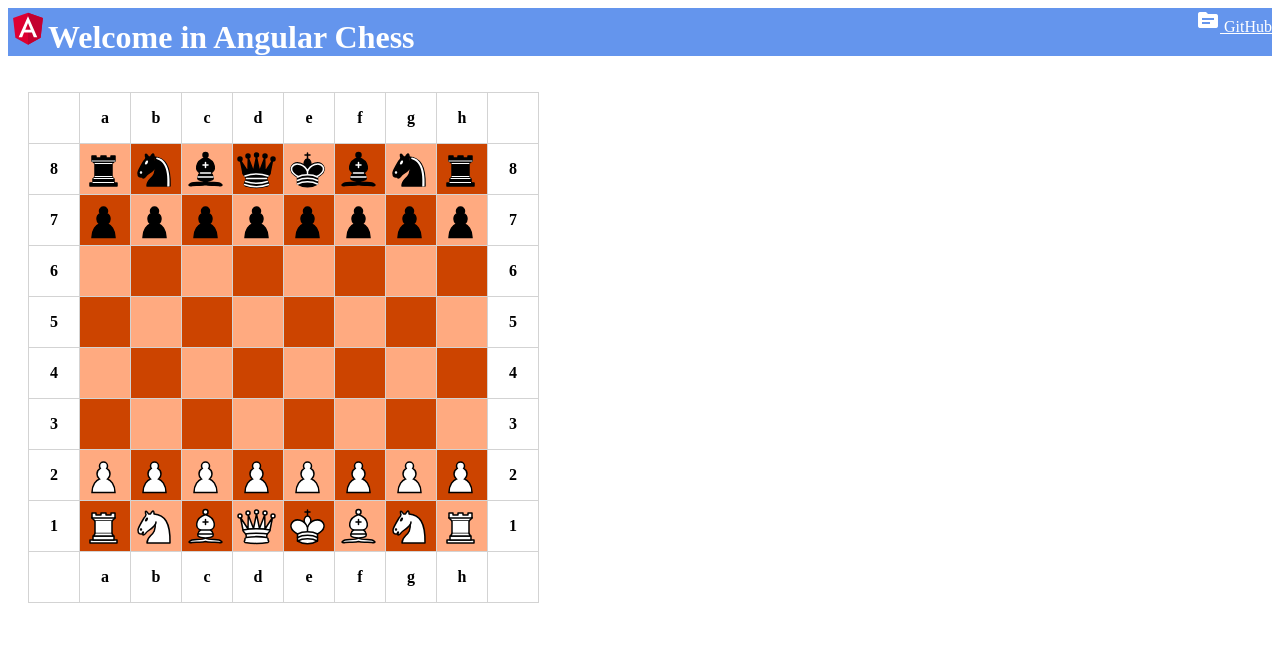
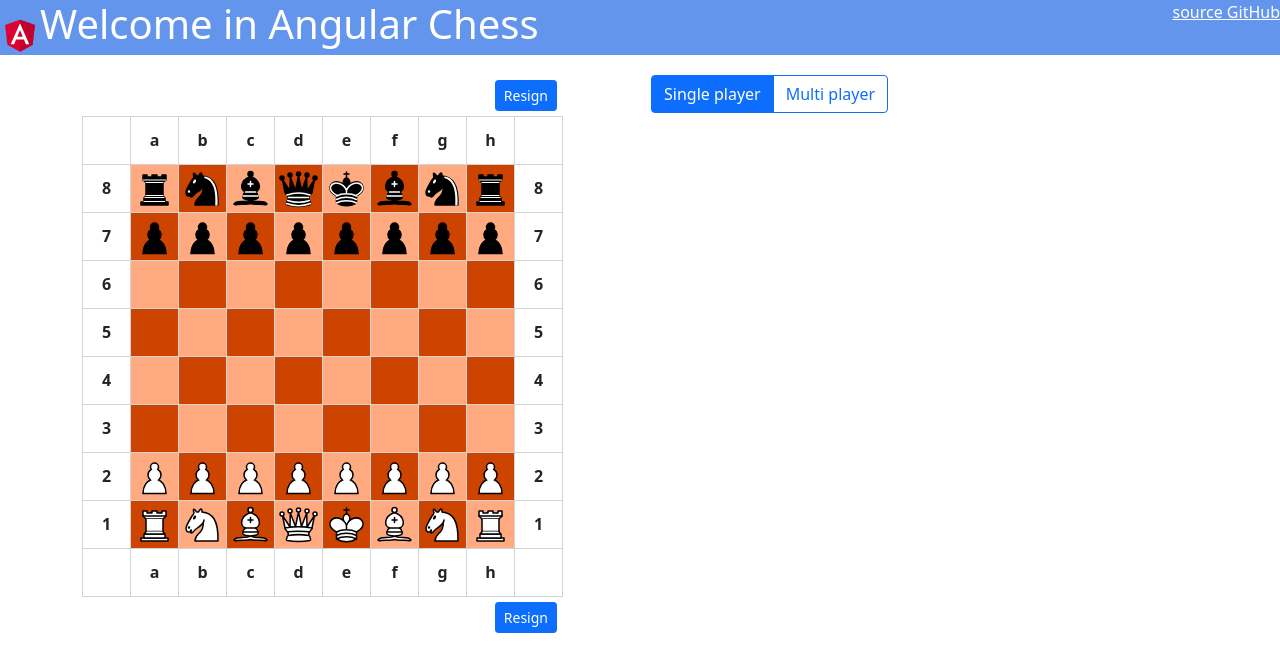
Before and after one commit to sumegizoltan73/AngularChess, an Angular app in the folder angular-chess/: page / in a window 1280 px wide. Shown: the top 672 px of the page. Built offline with nearby package versions, Linux system fonts and the light colour scheme.

Commit message:
Resign, prepared Single player/Multi player options.

```diff
--- a/angular-chess/angular.json
+++ b/angular-chess/angular.json
@@ -31,6 +31,7 @@
               "src/assets"
             ],
             "styles": [
+              "node_modules/bootstrap/dist/css/bootstrap.css",
               "src/styles.less"
             ],
             "scripts": []
@@ -99,6 +100,7 @@
               "src/assets"
             ],
             "styles": [
+              "node_modules/bootstrap/dist/css/bootstrap.css",
               "src/styles.less"
             ],
             "scripts": []
--- a/angular-chess/package.json
+++ b/angular-chess/package.json
@@ -1,6 +1,6 @@
 {
   "name": "angular-chess",
-  "version": "0.0.0",
+  "version": "1.0.1",
   "scripts": {
     "ng": "ng",
     "start": "ng serve",
@@ -18,6 +18,7 @@
     "@angular/platform-browser": "~12.1.0",
     "@angular/platform-browser-dynamic": "~12.1.0",
     "@angular/router": "~12.1.0",
+    "bootstrap": "^5.1.0",
     "rxjs": "~6.6.0",
     "socket.io-client": "^4.1.3",
     "tslib": "^2.2.0",
--- a/angular-chess/src/app/chess/chess-base..ts
+++ b/angular-chess/src/app/chess/chess-base..ts
@@ -26,6 +26,8 @@ export class ChessBase {
     isCheckToBlack: boolean = false;
     isCheckMateToWhite: boolean = false;
     isCheckMateToBlack: boolean = false;
+    isWhiteResigned: boolean = false;
+    isBlackResigned: boolean = false;
     isLoaderVisible: boolean = false;
     isHitEnemyKingCanBeTested: boolean = false;
     isTestInProgress: boolean = false;
@@ -264,6 +266,17 @@ export class ChessBase {
         });
 
         return cell as ICell;
+    }
+
+    resign(color: string): void {
+        if (color === 'white') {
+            this.isWhiteResigned = true;
+        }
+        else {
+            this.isBlackResigned = true;
+        }
+
+        this.events.emit('resign', null);
     }
 
     private canStepAway(color: string): boolean {
--- a/angular-chess/src/app/chess/chess.component.html
+++ b/angular-chess/src/app/chess/chess.component.html
@@ -1,4 +1,14 @@
-<div class="check-info">&nbsp;<span *ngIf="isExistsInfoToBlack">{{ infoToBlack }}</span></div>
+<div class="container">
+    <div class="row">
+        <div class="col">
+            <div class="check-info">
+                &nbsp;
+                <span *ngIf="isExistsInfoToBlack">{{ infoToBlack }}</span>
+                <button type="button" class="btn btn-primary btn-sm btn-resign"
+                    (click)="onResignClick('black')" [disabled]="isGameEnded">
+                    Resign
+                </button>
+            </div>
 
             <div class="promotion-list" *ngIf="isPromoteWhite">
                 <span class="chess-icons" *ngFor="let name of whitePromotionList; let i=index;"
@@ -40,6 +50,32 @@
                     (click)="onPromotionClick(name, i)"></span>
             </div>
 
-<div class="check-info">&nbsp;<span *ngIf="isExistsInfoToWhite">{{ infoToWhite }}</span></div>
+            <div class="check-info">
+                &nbsp;
+                <span *ngIf="isExistsInfoToWhite">{{ infoToWhite }}</span>
+                <button type="button" class="btn btn-primary btn-sm btn-resign"
+                    (click)="onResignClick('white')" [disabled]="isGameEnded">
+                    Resign
+                </button>
+            </div>
 
             <p>{{ msg}}</p>
+        </div>
+
+        <div class="col">
+            <div class="row">
+                <div class="col">
+                    <div class="btn-group" role="group" aria-label="Basic radio toggle button group">
+                        <input type="radio" class="btn-check" name="btnradio" id="singlePlayer" autocomplete="off" checked
+                            (change)="gameModeChange($event)" [disabled]="isStarted">
+                        <label class="btn btn-outline-primary" for="singlePlayer">Single player</label>
+
+                        <input type="radio" class="btn-check" name="btnradio" id="multiPlayer" autocomplete="off"
+                            (change)="gameModeChange($event)" [disabled]="isStarted">
+                        <label class="btn btn-outline-primary" for="multiPlayer">Multi player</label>
+                    </div>
+                </div>
+            </div>
+        </div>
+    </div>
+</div>
--- a/angular-chess/src/app/chess/chess.component.less
+++ b/angular-chess/src/app/chess/chess.component.less
@@ -21,6 +21,7 @@ span.chess-icons.black.king { background-image: url('../../assets/img/Chess_kdt4
 span.chess-icons.black.pawn { background-image: url('../../assets/img/Chess_pdt45.svg'); }
 
 div.check-info { color: red; font-weight: bold; font-size: 14px; width: 30rem; text-align: right; }
+.btn-resign { margin: 5px; }
 
 .promotion-list { position: absolute; background-color: bisque; }
 .promotion-black { position: relative; top: -50px; display: inline-block; }
--- a/angular-chess/src/app/chess/chess.component.ts
+++ b/angular-chess/src/app/chess/chess.component.ts
@@ -18,6 +18,9 @@ export class ChessComponent implements OnInit {
   private isWhiteNext: boolean = true;
   private isClickedFrom: boolean = true;
   private step: IStep = { from: null, to: null };
+  private isGameStarted: boolean = false;
+  private isSinglePlayerGame: boolean = true;
+  private localGamers: string[] = ['white', 'black'];
 
   constructor() {
     this.chessBase = ChessBase.instance;
@@ -26,6 +29,7 @@ export class ChessComponent implements OnInit {
     this.chessBase.events.subscribe('stepIllegal', () => { this.clearStep(); });
     this.chessBase.events.subscribe('promotionFinished', () => { this.onPromotion(); });
     this.chessBase.events.subscribe('checkmate', () => { this.onCheckMate(); });
+    this.chessBase.events.subscribe('resign', () => { this.onResign(); });
 
     this.fillBoard();
   }
@@ -34,8 +38,12 @@ export class ChessComponent implements OnInit {
     return (this.isWhiteNext) ? 'white' : 'black';
   }
 
+  get isNextLocalGamer(): boolean {
+    return this.localGamers.includes(this.colorOfNext);
+  }
+
   get colorOfWinner(): string {
-    return (this.isCheckMateToWhite) ? 'black' : (this.isCheckMateToBlack) ? 'white' : '';
+    return (this.isCheckMateToWhite || this.isWhiteResigned) ? 'black' : (this.isCheckMateToBlack || this.isBlackResigned) ? 'white' : '';
   }
 
   get isCheckToWhite(): boolean {
@@ -55,11 +63,11 @@ export class ChessComponent implements OnInit {
   }
 
   get isWhiteResigned(): boolean {
-    return false;
+    return this.chessBase.isWhiteResigned;
   }
 
   get isBlackResigned(): boolean {
-    return false;
+    return this.chessBase.isBlackResigned;
   }
 
   get isExistsInfoToWhite(): boolean {
@@ -104,7 +112,25 @@ export class ChessComponent implements OnInit {
 
   get isGameEnded(): boolean {
     // checkmate || resigning
-    return this.isCheckMateToWhite || this.isCheckMateToBlack;
+    return this.isCheckMateToWhite || this.isCheckMateToBlack || this.isWhiteResigned || this.isBlackResigned;
+  }
+
+  get isStarted(): boolean {
+    return this.isGameStarted;
+  }
+
+  get isSinglePlayer(): boolean {
+    return this.isSinglePlayerGame;
+  }
+
+  set isSinglePlayer(value: boolean) {
+    if (this.isSinglePlayerGame != value){
+      this.isSinglePlayerGame = value;
+    }
+  }
+
+  get isMultiPlayer(): boolean {
+    return !this.isSinglePlayerGame;
   }
 
   get isPromoteWhite(): boolean {
@@ -135,7 +161,9 @@ export class ChessComponent implements OnInit {
   }
 
   onCellClick(x: number, y: number): void {
-    if (!(this.isPromoteWhite || this.isPromoteBlack || this.isTestInProgress || this.isGameEnded)) {
+    const isStepEnabled = (this.isStarted && this.isNextLocalGamer) || this.isSinglePlayer;
+
+    if (!(this.isPromoteWhite || this.isPromoteBlack || this.isTestInProgress || this.isGameEnded) && isStepEnabled) {
       if (this.isClickedFrom) {
         this.setFrom(x, y);
       }
@@ -149,6 +177,14 @@ export class ChessComponent implements OnInit {
     const color = (this.isPromoteWhite) ? 'white' : 'black';
 
     this.chessBase.convertPawn(name, color, this.step, i);
+  }
+
+  onResignClick(color: string): void {
+    this.chessBase.resign(color);
+  }
+
+  gameModeChange(e: Event): void {
+    this.isSinglePlayerGame = ((<HTMLInputElement> e.target).id === 'singlePlayer');
   }
 
   isCellWhite(x: number, y: number): boolean {
@@ -203,6 +239,12 @@ export class ChessComponent implements OnInit {
     this.msg = 'Checkmate. ' + this.colorOfWinner.toUpperCaseFirstLetter() + ' won!';
   }
 
+  private onResign(): void {
+    const resignedColor = (this.isWhiteResigned) ? 'white' : 'black';
+
+    this.msg = resignedColor.toUpperCaseFirstLetter() + ' resigned. ' + this.colorOfWinner.toUpperCaseFirstLetter() + ' won!';
+  }
+
   private getFigure(x: number, y: number): IFigure | null {
     return this.chessBase.getFigure(x, y);
   }
@@ -211,6 +253,9 @@ export class ChessComponent implements OnInit {
     const fig = this.getFigure(x, y);
 
     if (fig && fig.color === this.colorOfNext) {
+      if (!this.isStarted) {
+        this.isGameStarted = true;
+      }
       this.isClickedFrom = !this.isClickedFrom;
       this.step.from = { x: x, y: y};
       this.msg = this.colorOfNext.toUpperCaseFirstLetter() + ': Click the next cell!';
--- a/angular-chess/src/index.html
+++ b/angular-chess/src/index.html
@@ -3,10 +3,8 @@
 <head>
   <meta charset="utf-8" />
   <title>AngularChess</title>
-  <base href="/" />
   <meta name="viewport" content="width=device-width, initial-scale=1" />
   <link rel="icon" type="image/x-icon" href="favicon.ico" />
-  <link rel="stylesheet" href="https://fonts.googleapis.com/icon?family=Material+Icons" />
 </head>
 <body>
   <app-root></app-root>
```
Lines whose indentation alone changed are shown as unchanged.
